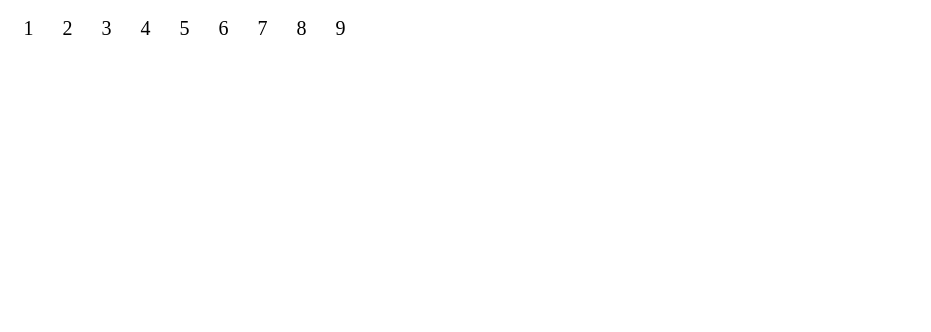
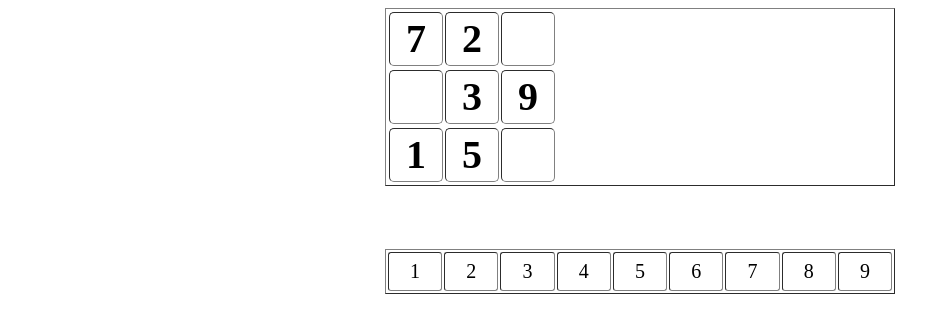
Before and after one commit to Emil-Ilnicki/Sudoku, an Electron app: page easy.html in a window 1280 px wide. Shown: the whole page, without its empty margins (0-931 px from the left). Drawn offline with nearby package versions, Linux system fonts and the light colour scheme.

Commit message:
Easy grid update
Changed easy.html so that it has the same layout as hard.html

```diff
--- a/easy.html
+++ b/easy.html
@@ -2,16 +2,15 @@
 <html lang="en">
 <head>
     <title>Easy</title>
-    <link rel="stylesheet" type="text/css" href="numbers.css">
 </head>
+<link rel="stylesheet" type="text/css" href="numbers.css">
 <body>
 
-    <table id = sudokugrid>
+    <table id = "sudokuGrid"  border="1">
     </table>
 
-
-
-    <table>
+<section id = "selectorTable">
+    <table id = "selector" border = "1">
         <tr>
             <td class="chooseNumber">1</td>
             <td class="chooseNumber">2</td>
@@ -24,5 +23,9 @@
             <td class="chooseNumber">9</td>
         </tr>
     </table>
+</section>
+
+  <script type="text/javascript" src="http://ajax.googleapis.com/ajax/libs/jquery/1.7/jquery.min.js"></script>
+  <script type="text/javascript" src="game.js"></script>
 </body>
 </html>
```
